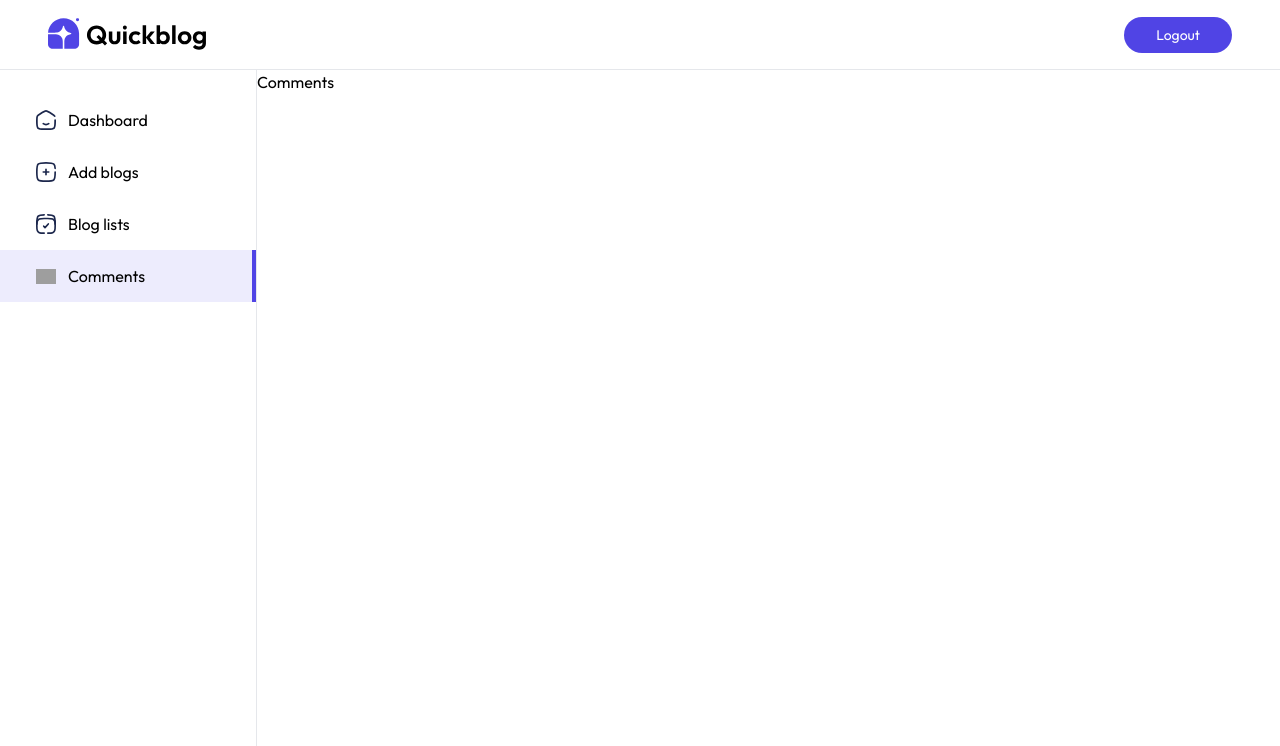
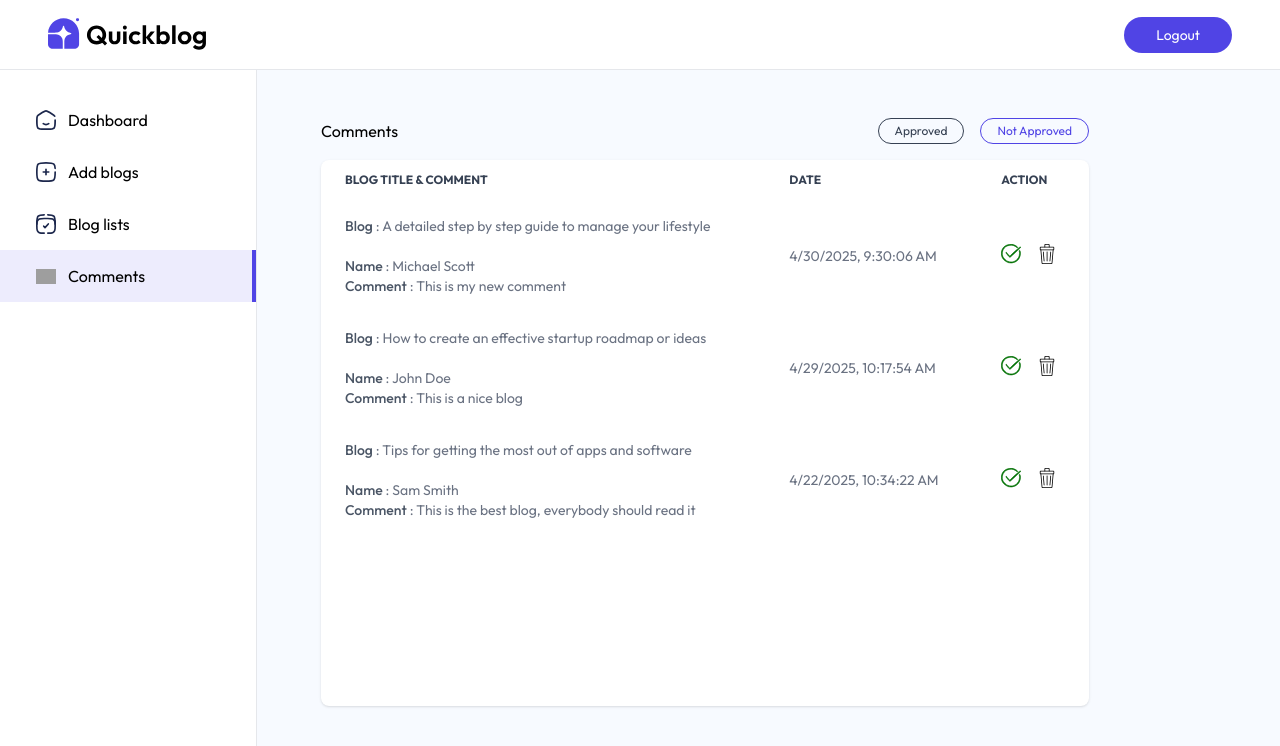
Before and after one commit to chaitanyanirmale/blog-app, a React (Vite) app in the folder client/: page /admin/comments in a window 1280 px wide. Shown: the top 746 px of the page. Built offline with nearby package versions, Linux system fonts and the light colour scheme; grey boxes are pictures that could not be loaded.

Commit message:
complete comment page ui

```diff
--- /dev/null
+++ b/client/src/components/admin/CommentTableItem.jsx
@@ -0,0 +1,27 @@
+import React from 'react'
+import { assets } from '../../assets/assets';
+
+export default function CommentTableItem({comment, fetchComments}) {
+    const { blog, createdAt, _id} = comment;
+    const BlogDate = new Date(createdAt);
+  return (
+    <tr className='order-y border-gray-300'>
+        <td className='px-6 py-4'>
+            <b className='font-medium text-gray-600'>Blog</b> : {blog.title}
+            <br /><br />
+            <b className='font-medium text-gray-600'>Name</b> : {comment.name}
+            <br />
+            <b className='font-medium text-gray-600'>Comment</b> : {comment.content}
+        </td>
+        <td className='px-6 py-4 max-sm:hidden'>
+            {BlogDate.toLocaleString()}
+        </td>
+        <td className='px-6 py-4'>
+            <div className="inline-flex items-center gap-4">
+                {!comment.isApproved ? <img src={assets.tick_icon} className='w-5 hover:scale-110 transition-all cursor-pointer' /> : <p className='text-xs border border-green-600 bg-green-100 text-green-600 rounded-full px-3 py-1'>Approved</p>}
+                <img src={assets.bin_icon} alt="" className='w-5 hover:scale-110 transition-all cursor-pointer'/>
+            </div>
+        </td>
+    </tr>
+  )
+}
--- a/client/src/pages/admin/Comments.jsx
+++ b/client/src/pages/admin/Comments.jsx
@@ -1,7 +1,42 @@
-import React from 'react'
+import React, { useEffect, useState } from 'react'
+import { comments_data } from '../../assets/assets'
+import CommentTableItem from '../../components/admin/CommentTableItem'
 
 export default function Comments() {
+  const [comments, setComments] = useState([])
+  const [filter, setFilter] = useState('Not Approved')
+  const fetchComments = async() => {
+    setComments(comments_data);
+  }
+  useEffect(()=>{
+    fetchComments()
+  },[])
   return (
-    <div>Comments</div>
+    <div className='flex-1 pt-5 px-5 sm:pt-12 sm:pl-16 bg-blue-50/50'>
+      <div className="flex justify-between items-center max-w-3xl">
+      <h1>Comments</h1>
+        <div className="flex gap-4">
+          <button onClick={() => setFilter('Approved')} className={`shadow-custom-sm border rounded-full px-4 py-1 cursor-pointer text-xs ${filter==='Approved' ? 'text-primary' : 'text-gray-700'}`}>Approved</button>
+          <button onClick={() => setFilter('Not Approved')} className={`shadow-custom-sm border rounded-full px-4 py-1 cursor-pointer text-xs ${filter==='Not Approved' ? 'text-primary' : 'text-gray-700'}`}>Not Approved</button>
+        </div>
+      </div>
+      <div className="relative h-4/5 max-w-3xl overflow-x-auto mt-4 bg-white shadow rounded-lg scrollbar-hide">
+        <table className='w-full text-sm text-gray-500'>
+          <thead className='text-xs text-gray-700 text-left uppercase'>
+            <tr>
+              <th scope='col' className='px-6 py-3'> Blog Title & Comment</th>
+              <th scope='col' className='px-6 py-3 max-sm:hidden'> Date </th>
+              <th scope='col' className='px-6 py-3'> Action </th>
+            </tr>
+          </thead>
+          <tbody>
+            {comments.filter((comment)=>{
+                if(filter === 'Approved') return comment.isApproved === true;
+                return comment.isApproved === false;
+            }).map((comment, index)=> <CommentTableItem key={comment._id} comment={comment} index={index+1} fetchComments={fetchComments}/>)}
+          </tbody>
+        </table>
+      </div>
+    </div>
   )
 }
--- a/client/src/pages/admin/ListBlog.jsx
+++ b/client/src/pages/admin/ListBlog.jsx
@@ -1,7 +1,37 @@
-import React from 'react'
+import React, { useEffect, useState } from 'react'
+import { blog_data } from '../../assets/assets'
+import BlogTableItem from '../../components/admin/BlogTableItem'
 
 export default function ListBlog() {
+
+  const [blogs, setBlogs] = useState([])
+  const fetchBlogs = async () => {
+    setBlogs(blog_data)
+  }
+  useEffect(()=>{
+    fetchBlogs()
+  },[])
   return (
-    <div>ListBlog</div>
+    <div className='flex-1 pt-5 px-5 sm:pt-12 sm:pl-16 bg-blue-50/50'>
+      <h1>All Blogs</h1>
+      <div className="relative h-4/5 mt-4 max-w-4xl overflow-x-auto shadow rounded-lg scrollbar-hide bg-white">
+        <table className='w-full text-sm text-gray-500'>
+          <thead className='text-x5 text-gray-600 text-left uppercase'>
+            <tr>
+              <th scope='col' className='px-2 py-4 xl:px-6'> # </th>
+              <th scope='col' className='px-2 py-4'> Blog Title </th>
+              <th scope='col' className='px-2 py-4 max-sm:hidden'> Date </th>
+              <th scope='col' className='px-2 py-4 max-sm:hidden'> Status </th>
+              <th scope='col' className='px-2 py-4'> Action </th>
+            </tr>
+          </thead>
+          <tbody>
+            {blogs.map((blog, index)=>{
+              return <BlogTableItem key={blog._id} blog={blog} fetchBlogs={fetchBlogs} index={index + 1}/>
+            })}
+           </tbody>
+        </table>
+      </div>
+    </div>
   )
 }
```
